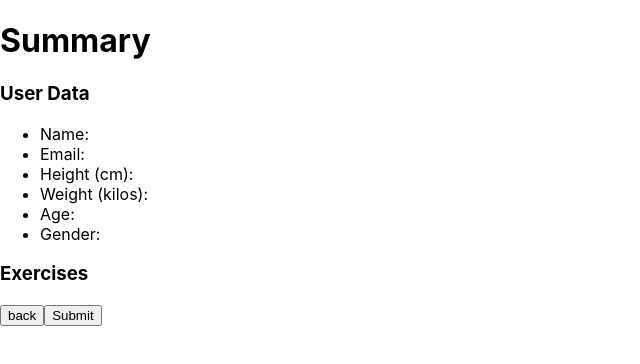
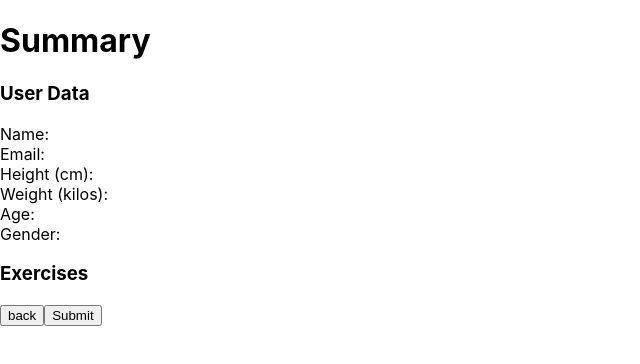
Before and after one commit to Alazib/gymWorkout, a React (Create React App) app: page /summary in a window 1280 px wide. Shown: the top 364 px of the page, without its empty margins (0-640 px from the left). Built offline with nearby package versions, Linux system fonts and the light colour scheme; the HTML template or start-up script is replaced by a standard one.

Commit message:
tests fixed

```diff
--- a/src/components/Summary.js
+++ b/src/components/Summary.js
@@ -25,14 +25,14 @@ function Summary() {
       <h1>Summary</h1>
       <div>
         <h3>User Data</h3>
-        <ul aria-label="user-data list">
-          <li aria-label="user-data name">Name: {name}</li>
-          <li aria-label="user-data email">Email: {email}</li>
-          <li aria-label="user-data height">Height (cm): {height}</li>
-          <li aria-label="user-data weight">Weight (kilos): {weight}</li>
-          <li aria-label="user-data age">Age: {age}</li>
-          <li aria-label="user-data gender">Gender: {gender}</li>
-        </ul>
+        <div className="user-data card">
+          <div>Name: {name}</div>
+          <div>Email: {email}</div>
+          <div>Height (cm): {height}</div>
+          <div>Weight (kilos): {weight}</div>
+          <div>Age: {age}</div>
+          <div>Gender: {gender}</div>
+        </div>
       </div>
       <div>
         <h3>Exercises</h3>
--- a/src/components/UserData.js
+++ b/src/components/UserData.js
@@ -28,7 +28,8 @@ function UserData() {
     setUserData({ ...userData, [e.target.name]: e.target.value })
   }
 
-  function goNext() {
+  function goNext(e) {
+    e.preventDefault()
     dispatchUserData()
 
     navigate("/exercises")
@@ -110,7 +111,9 @@ function UserData() {
             onChange={handleInputChange}
             required
           >
-            {data.gender && <option value={gender}>{gender}</option>}
+            {(gender && <option value={gender}>{gender}</option>) || (
+              <option></option>
+            )}
             <option value="Male">Male</option>
             <option value="Female">Female</option>
             <option value="I prefer not to answer">
--- a/src/components/UserExercises.js
+++ b/src/components/UserExercises.js
@@ -26,7 +26,8 @@ function UserExercises() {
   function goBack() {
     navigate("/")
   }
-  function goNext() {
+  function goNext(e) {
+    e.preventDefault()
     dispatchUserExercises()
     navigate("/summary")
   }
```
Also changed, not shown: 2 other files (tests, documents, lock files or other folders).
